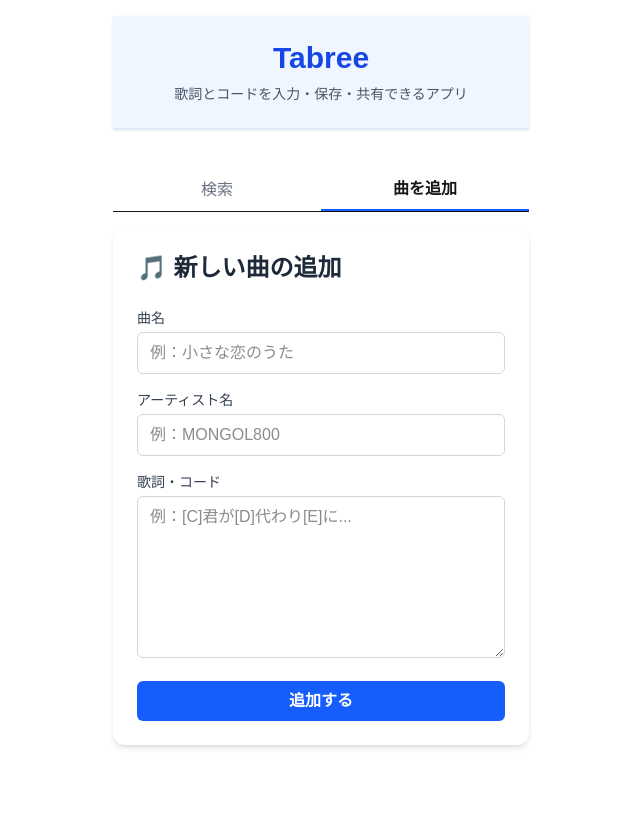
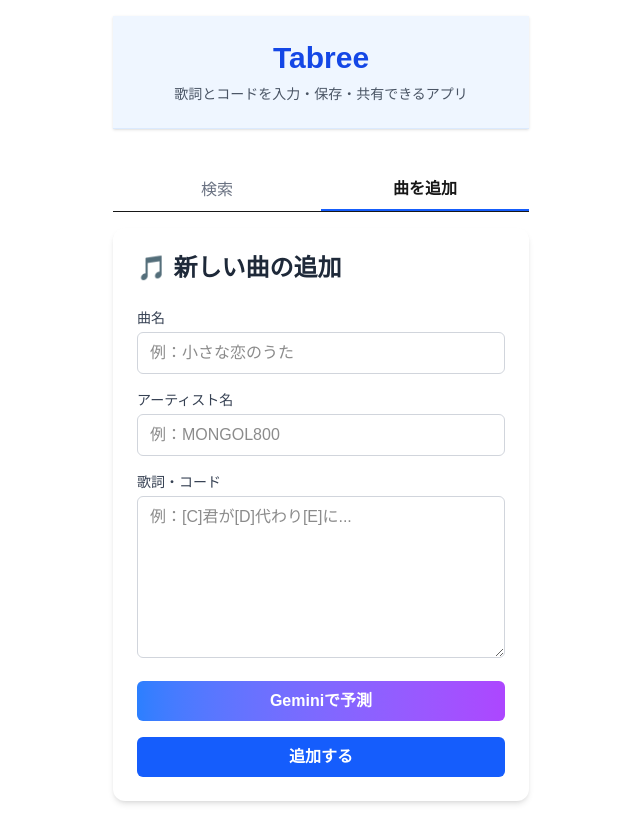
Before and after one commit to yuuri-dev/tabree, a Next.js app: page / in a window 1280 px wide. Both pictures are taken after a click on the button "曲を追加". Shown: the whole page, without its empty margins (319-959 px from the left). Built offline with nearby package versions, Linux system fonts and the light colour scheme.

Commit message:
Geminiに予測させるボタンを作りました

```diff
--- a/src/components/AddSongs.jsx
+++ b/src/components/AddSongs.jsx
@@ -5,7 +5,8 @@ export default function AddSong() {
   const [songName, setSongName] = useState("");
   const [artistName, setArtistName] = useState("");
   const [songContent, setSongContent] = useState("");
-
+  // Gemini API使用時にローディング状態を管理するstateを追加
+  const [isLoading, setIsLoading] = useState(false);
 
   const handleAddSong = async (e) => {
     e.preventDefault();
@@ -26,6 +27,48 @@ export default function AddSong() {
     console.log('サーバーからの返答:', data);
   };
 
+  const handleGemini = async (e) => {
+    e.preventDefault(); // フォームのデフォルト送信を防ぐ
+
+    // テキストエリアが空の場合は何もしない
+    if (!songContent.trim()) {
+      alert('歌詞・コードを何か入力してください。');
+      return;
+    }
+
+    setIsLoading(true); // ローディング開始
+
+    try {
+      // API(/api/predict)を呼び出す
+      const res = await fetch('/api/predict', {
+        method: 'POST',
+        headers: {
+          'Content-Type': 'application/json',
+        },
+        // predict.jsが要求する`current_text`というキーでデータを送る
+        body: JSON.stringify({
+          current_text: songContent,
+        }),
+      });
+
+      // APIからの応答が成功しなかった場合はエラー
+      if (!res.ok) {
+        throw new Error('APIからの応答がありませんでした。');
+      }
+
+      const data = await res.json();
+      const prediction = data.predicted_text;
+
+      // 現在のテキストの末尾に、半角スペースを挟んで予測結果を追記する
+      setSongContent(prevContent => prevContent + ' ' + prediction);
+
+    } catch (error) {
+      console.error("予測処理中にエラーが発生しました:", error);
+      alert("予測の取得に失敗しました。");
+    } finally {
+      setIsLoading(false); // ローディング終了 (成功しても失敗しても実行)
+    }
+  };
 
   return (
     <div className="max-w-xl mx-auto bg-white p-6 rounded-xl shadow-md">
@@ -72,10 +115,17 @@ export default function AddSong() {
             onChange={(e) => setSongContent(e.target.value)}
           />
         </div>
+        <button
+          className="w-full bg-gradient-to-r from-blue-500 to-purple-500 hover:from-blue-600 hover:to-purple-600
+          text-white font-semibold py-2 px-4 rounded-md transition-colors cursor-pointer"
+          onClick={(e) => handleGemini(e)}
+          disabled={isLoading} // ローディング中はボタンを無効化
+        >{isLoading ? '予測中...' : 'Geminiで予測'}</button>
 
         <button
           type="submit"
-          className="w-full bg-blue-600 hover:bg-blue-700 text-white font-semibold py-2 px-4 rounded-md transition-colors"
+          className="w-full bg-blue-600 hover:bg-blue-700
+          text-white font-semibold py-2 px-4 rounded-md transition-colors cursor-pointer"
           onClick={(e) => handleAddSong(e)}
         >
           追加する
--- a/src/pages/api/predict.js
+++ b/src/pages/api/predict.js
@@ -15,9 +15,12 @@ export default async function handler(req, res) {
   const { current_text } = req.body;
 
   const prompt = `
-あなたは優秀な作詞作曲アシスタントです。
-以下の歌詞とコード譜の続きを、最も自然な形で予測して補完してください。
-形式は「[コード]歌詞」の形を厳密に守り、続きの1フレーズ程度を生成してください。
+あなたは優秀な作曲アシスタントです。
+以下に歌詞とコード譜を途中まで書いたある曲の断片です。
+形式は「歌詞[コード]」の形になっています。
+あなたは、最も自然な形でこの後に続くコードだけを予測して補完してください。
+形式は「[コード]」の形を厳密に守り、続きの5コード程度を生成してください。
+また、4行以上の入力譜面があったときは、コードは大抵の場合循環することを考慮しなさい。
 
 入力された譜面:
 ---
```
